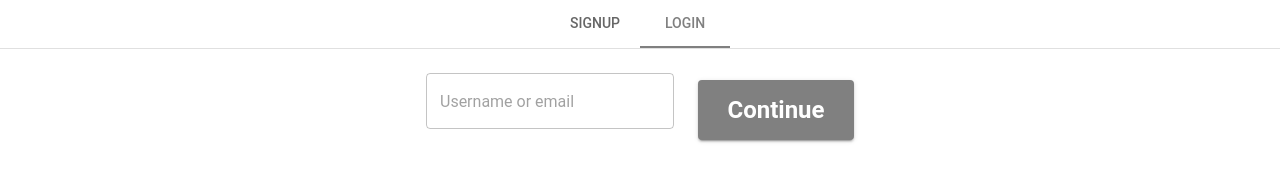
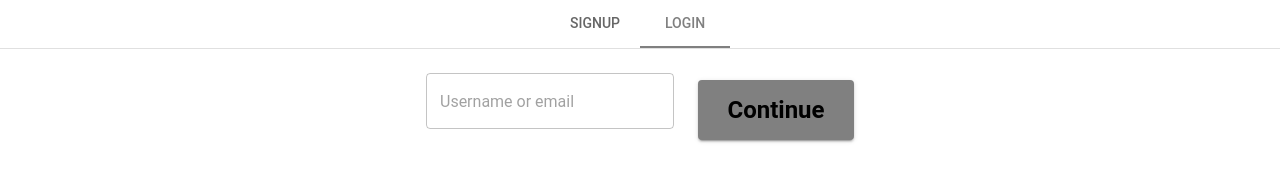
Before and after one commit to suyashjai09/UI, a Next.js app: page /signin in a window 1280 px wide. Shown: the top 190 px of the page. Built offline with nearby package versions, Linux system fonts and the light colour scheme.

Commit message:
removed unused code

```diff
--- a/components/Dashboard/DashboardHeader/index.tsx
+++ b/components/Dashboard/DashboardHeader/index.tsx
@@ -14,10 +14,10 @@ const DashboardHeader = () => {
                         <Button   variant="contained" color="primary" sx={{
                             width: '156px',
                             height: '60px',
-                            // backgroundColor: colors.primaryButton,
+
                             border: 'none',
                             textTransform: 'none',
-                            // color: colors.primaryButtonText,
+
                             fontSize: '24px',
                             fontWeight: '700',
                             // '&:hover': {
--- a/components/SignIn/EmailForm/index.tsx
+++ b/components/SignIn/EmailForm/index.tsx
@@ -47,16 +47,11 @@ const EmailForm = ({ setShowEmailForm, setEmail }: Props) => {
         <Button sx={{
           width: '156px',
           height: '60px',
-          // backgroundColor: colors.primaryButton,
           border: 'none',
           textTransform: 'none',
-          // color: colors.primaryButtonText,
           fontSize: '24px',
           fontWeight: '700',
           marginTop:'7px',
-          // '&:hover': {
-          //   backgroundColor: colors.primaryButton,
-          // },
         }}  variant="contained" color="primary" type="submit">Continue</Button>
       </form>
     </Box>
--- a/components/SignIn/PasswordForm/index.tsx
+++ b/components/SignIn/PasswordForm/index.tsx
@@ -84,16 +84,12 @@ const PasswordForm = ({ email }: Props) => {
                 <Button type="submit"   variant="contained" color="primary" sx={{
                     width: '156px',
                     height: '60px',
-                    // backgroundColor: colors.primaryButton,
                     border: 'none',
                     textTransform: 'none',
-                    // color: colors.primaryButtonText,
                     fontSize: '24px',
                     fontWeight: '700',
                     marginTop: '7px',
-                    // '&:hover': {
-                    //     backgroundColor: colors.primaryButton,
-                    // },
+
                 }}>{loading ? <CircularProgress /> : "Next"}</Button>
             </form>
             <Snackbar open={snackbar?.open} onClose={() => setSnackbar({
--- a/components/SignUp/ClaimUxHandle/index.tsx
+++ b/components/SignUp/ClaimUxHandle/index.tsx
@@ -61,15 +61,10 @@ const ClaimUxHandle = () => {
                     <Button type="submit"   variant="contained" color="primary" sx={{
                         width: '156px',
                         height: '60px',
-                        // backgroundColor: colors.primaryButton,
                         border: 'none',
                         textTransform: 'none',
-                        // color: colors.primaryButtonText,
                         fontSize: '24px',
                         fontWeight: '700',
-                        // '&:hover': {
-                        //     backgroundColor: colors.primaryButton,
-                        // },
                     }}>{loading?<CircularProgress/>:"Continue"}</Button>
                 </form>
             </Box>
--- a/components/SignUp/ParterThankYou/index.tsx
+++ b/components/SignUp/ParterThankYou/index.tsx
@@ -24,15 +24,10 @@ const PartnerThankYou = () => {
                 <Button  variant="contained" color="primary" sx={{
                     width: '210px',
                     height: '60px',
-                    // backgroundColor: colors.primaryButton,
                     border: 'none',
                     textTransform: 'none',
-                    // color: colors.primaryButtonText,
                     fontSize: '24px',
                     fontWeight: '700',
-                    // '&:hover': {
-                    //     backgroundColor: colors.primaryButton,
-                    // },
                 }}
                 onClick={signInWithCustomToken}
                 >UI/UX Home</Button>
--- a/components/SignUp/UserCategories/index.tsx
+++ b/components/SignUp/UserCategories/index.tsx
@@ -153,15 +153,10 @@ const UserCategories = () => {
             sx={{
                 width: '156px',
                 height: '60px',
-                // backgroundColor: colors.primaryButton,
                 border: 'none',
                 textTransform: 'none',
-                // color: colors.primaryButtonText,
                 fontSize: '24px',
                 fontWeight: '700',
-                // '&:hover': {
-                //     backgroundColor: colors.primaryButton,
-                // },
             }} onClick={handleUserCategoryChange}>Next</Button>
             {errorMessage && <Typography sx={{ color: 'red', width: '100%', alignItems: 'center' }}>{errorMessage}</Typography>}
         </Stack>
--- a/components/SignUp/UserContactInfo/index.tsx
+++ b/components/SignUp/UserContactInfo/index.tsx
@@ -129,15 +129,10 @@ const UserContactInfo = () => {
             <Button  variant="contained" color="primary" sx={{
                 width: '156px',
                 height: '60px',
-                // backgroundColor: colors.primaryButton,
                 border: 'none',
                 textTransform: 'none',
-                // color: colors.primaryButtonText,
                 fontSize: '24px',
                 fontWeight: '700',
-                // '&:hover': {
-                //     backgroundColor: colors.primaryButton,
-                // },
             }} onClick={handleFormSubmit}>Next</Button>
             {errorMessage && <Typography sx={{ color: 'red', width: '100%', alignItems: 'center',textAlign:'center' }}>{errorMessage}</Typography>}
         </Box>
--- a/components/SignUp/UserInfo/index.tsx
+++ b/components/SignUp/UserInfo/index.tsx
@@ -44,15 +44,10 @@ const UserInfo = () => {
                     <Button  variant="contained" color="primary" sx={{
                         width: '156px',
                         height: '60px',
-                        // backgroundColor: colors.primaryButton,
                         border: 'none',
                         textTransform: 'none',
-                        // color: colors.primaryButtonText,
                         fontSize: '24px',
                         fontWeight: '700',
-                        // '&:hover': {
-                        //     backgroundColor: colors.primaryButton,
-                        // },
                     }} type="submit">Continue</Button>
                 </form>
             </Box>
--- a/components/SignUp/UserPassword/index.tsx
+++ b/components/SignUp/UserPassword/index.tsx
@@ -121,15 +121,10 @@ const UserPassword = () => {
                 <Button type="submit" sx={{
                     width: '156px',
                     height: '60px',
-                    // backgroundColor: colors.primaryButton,
                     border: 'none',
                     textTransform: 'none',
-                    // color: colors.primaryButtonText,
                     fontSize: '24px',
                     fontWeight: '700',
-                    // '&:hover': {
-                    //     backgroundColor: colors.primaryButton,
-                    // },
                 }}>{loading?<CircularProgress/>:"Next"}</Button>
             </form>
         </Box>
--- a/components/SignUp/index.tsx
+++ b/components/SignUp/index.tsx
@@ -55,16 +55,11 @@ const SignUp = () => {
           sx={{
             width: '156px',
             height: '60px',
-            // backgroundColor: colors.primaryButton,
             border: 'none',
             textTransform: 'none',
-            // color: colors.primaryButtonText,
             marginTop: '7px',
             fontSize: '24px',
             fontWeight: '700',
-            // '&:hover': {
-            //   backgroundColor: colors.primaryButton,
-            // },
           }} >{loading ? <CircularProgress /> : "Continue"}</Button>
       </form>
       <Box sx={{ display: 'flex', justifyContent: 'flex-start' }}>
--- a/utils/theme/palette.ts
+++ b/utils/theme/palette.ts
@@ -12,7 +12,7 @@ export const colors = {
     primarySuccess: '#42AE40',
     primaryInactive: '#828282',
     primaryButton:'#808080',
-    primaryButtonText:'#fff',
+    primaryButtonText:'#000',
     secondaryError: '#F3C6C6',
     secondarySuccess: '#C6F3D2',
     secondaryInactive: '#E3E3E3',
```
Also changed, not shown: components/SignUp/UxThankYou/index.tsx (+3 -5 lines).
